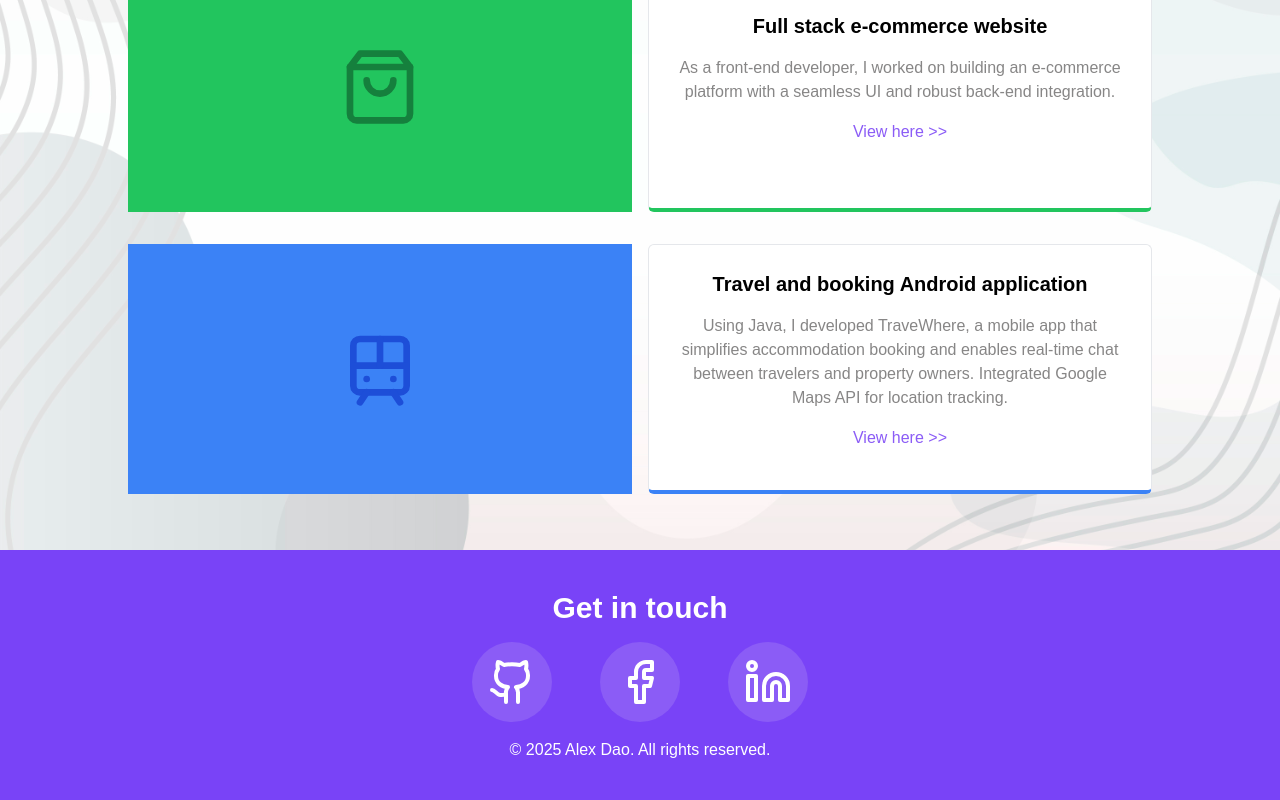
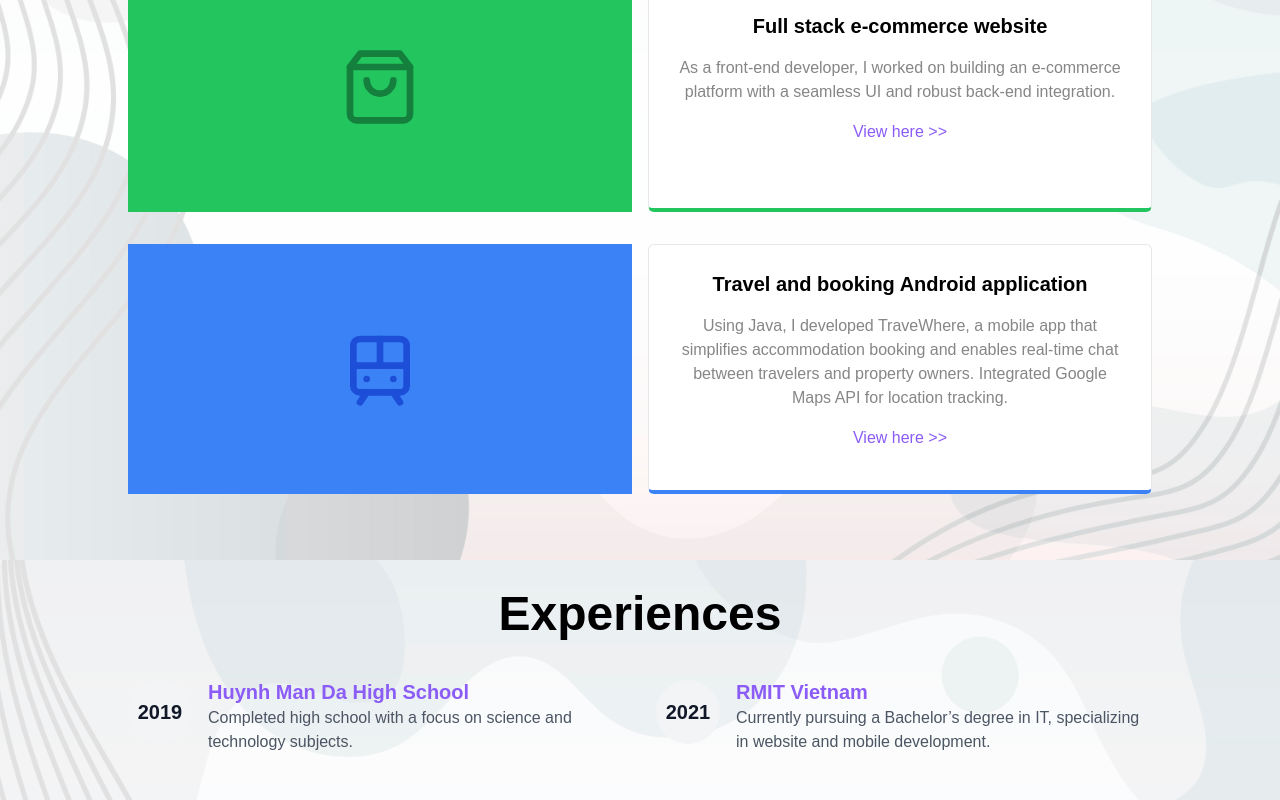
Before and after one commit to Duydao28102004/AlexDaoCV, a React (Vite) app: page / in a window 1280 px wide. Shown: the part 2000-2800 px from the top of the page. Built offline with nearby package versions, Linux system fonts and the light colour scheme.

Commit message:
update the experiences part and adjust the background of the hero

```diff
--- a/src/App.jsx
+++ b/src/App.jsx
@@ -4,6 +4,7 @@ import Skills from "./components/Skills"
 import Projects from "./components/Projects"
 import AnimatedSection from "./components/AnimatedSection"
 import Footer from "./components/Footer"
+import Experiences from "./components/Experiences"
 import { useEffect } from "react"
 
 function App() {
@@ -35,6 +36,9 @@ function App() {
           <AnimatedSection id="projects">
             <Projects />
           </AnimatedSection>
+          <AnimatedSection id="experiences">
+            <Experiences />
+          </AnimatedSection>
           <Footer/>
         </div>
       </div>
--- /dev/null
+++ b/src/components/Experiences.jsx
@@ -0,0 +1,57 @@
+const Experiences = () => {
+    return (
+        <div className="w-full py-10">
+            <div className="flex flex-col items-center w-[80%] mx-auto">
+                <h1 className="text-5xl text-black font-semibold mb-4">Experiences</h1>
+                <div className="grid grid-cols-1 md:grid-cols-2 gap-8">
+                    {[
+                        {
+                            year: 2019,
+                            title: "Huynh Man Da High School",
+                            role: "High School Diploma",
+                            description: "Completed high school with a focus on science and technology subjects."
+                        },
+                        {
+                            year: 2021,
+                            title: "RMIT Vietnam",
+                            role: "Bachelor of Information Technology",
+                            description: "Currently pursuing a Bachelor’s degree in IT, specializing in website and mobile development."
+                        },
+                        {
+                            year: 2023,
+                            title: "RMIT Vietnam Fintech Club website",
+                            role: "Front-end Developer",
+                            description: "Developed the club’s website using NextJS framework and Tailwind CSS, showcasing events and resources for members.",
+                            link: "https://www.rmitfintechclub.com/"
+                        },
+                        {
+                            year: 2024,
+                            title: "Barista",
+                            role: "Starbucks",
+                            description: "Developed soft skills and customer service experience in a professional environment."
+                        }
+                    ].map((experience, index) => (
+                        <div key={index} className="flex items-center justify-center my-4 space-y-2">
+                            <div className="flex-shrink-0 w-16 h-16 mr-4 bg-gray-100 text-gray-900 font-bold flex items-center justify-center rounded-full text-xl">{experience.year}</div>
+                            <div>
+                                <h3 className="text-xl font-semibold text-accent">{experience.title}</h3>
+                                <p className="text-gray-600">{experience.description}</p>
+                                {experience.link && (
+                                    <a
+                                        href={experience.link}
+                                        target="_blank"
+                                        rel="noopener noreferrer"
+                                        className="text-blue-500 hover:underline"
+                                    >
+                                        Visit here
+                                    </a>
+                                )}
+                            </div>
+                        </div>
+                    ))}
+                </div>
+            </div>
+        </div>
+    );
+};
+export default Experiences;
--- a/src/components/Hero.jsx
+++ b/src/components/Hero.jsx
@@ -8,7 +8,7 @@ const Hero = () => {
         transition={{ duration: 0.5, ease: "easeInOut" }}
         className="flex w-full py-10">
         {/* Hero section div */}
-        <div className="mx-auto w-[80%] bg-white rounded-md p-10">
+        <div className="mx-auto w-[80%] rounded-md p-10">
             {/* Hero section avatar */}
             <div className="mx-auto w-[20vw] h-[20vw] rounded-full border-4 border-white shadow-lg overflow-hidden">
                 <img src="/avatar.jpg" alt="Profile" className="w-full h-full object-cover" />
--- a/src/components/Navbar.jsx
+++ b/src/components/Navbar.jsx
@@ -28,6 +28,9 @@ const Navbar = () => {
         <Link to="projects" smooth={true} duration={500} className="cursor-pointer text-secondary bg-background py-2 px-4 rounded-md">
           Projects
         </Link>
+        <Link to="experiences" smooth={true} duration={500} className="cursor-pointer text-secondary bg-background py-2 px-4 rounded-md">
+          Experiences
+        </Link>
       </nav>
 
       {/* Mobile Navigation with Smooth Animation */}
@@ -45,6 +48,9 @@ const Navbar = () => {
         <Link to="projects" smooth={true} duration={500} className="py-3 text-lg text-secondary cursor-pointer w-full text-center" onClick={() => setMenuOpen(false)}>
           Projects
         </Link>
+        <Link to="experiences" smooth={true} duration={500} className="py-3 text-lg text-secondary cursor-pointer w-full text-center" onClick={() => setMenuOpen(false)}>
+          Experiences
+        </Link>
       </motion.div>
     </div>
   );
```
